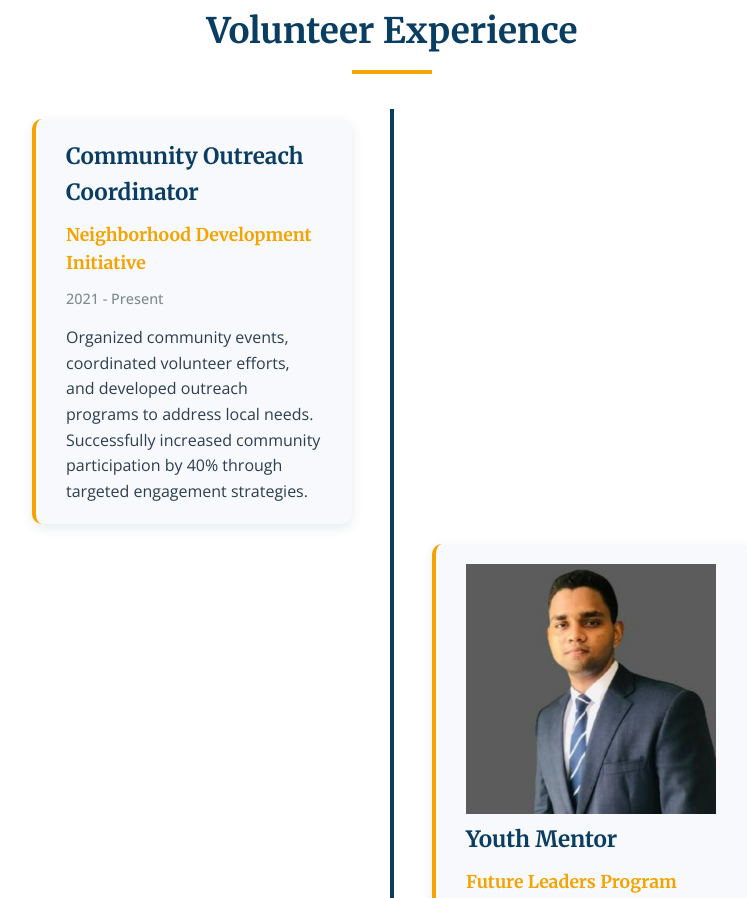
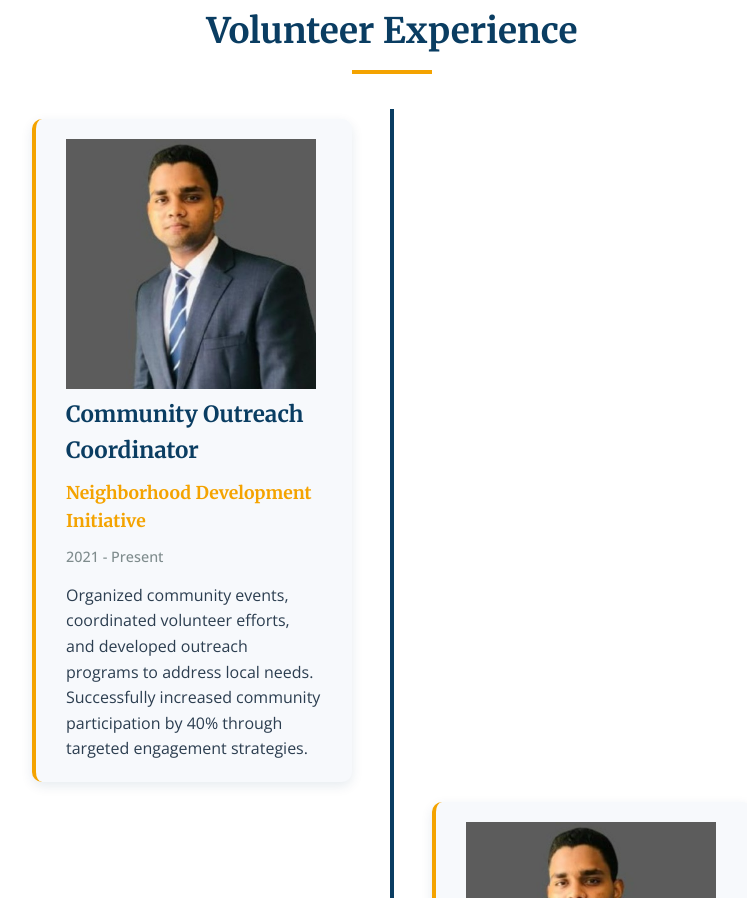
Before and after one commit to Delaksan-Sritharan/hisshan-portfolio, a plain HTML site: page index.html in a window 1280 px wide. Shown: the part 1902-2800 px from the top of the page, without its empty margins (248-995 px from the left). Drawn offline with nearby package versions, Linux system fonts and the light colour scheme.

Commit message:
feat: added a new picture card to all the experince card

```diff
--- a/index.html
+++ b/index.html
@@ -998,6 +998,7 @@
         <div class="timeline">
           <div class="timeline-item">
             <div class="timeline-content">
+              <img src="img/HIsshan.jpeg" class="pic-card" />
               <h3>Community Outreach Coordinator</h3>
               <h4>Neighborhood Development Initiative</h4>
               <span class="date">2021 - Present</span>
@@ -1025,6 +1026,7 @@
           </div>
           <div class="timeline-item">
             <div class="timeline-content">
+              <img src="img/HIsshan.jpeg" class="pic-card" />
               <h3>Event Coordinator</h3>
               <h4>Community Clean-Up Campaign</h4>
               <span class="date">2018 - 2019</span>
@@ -1038,6 +1040,7 @@
           </div>
           <div class="timeline-item">
             <div class="timeline-content">
+              <img src="img/HIsshan.jpeg" class="pic-card" />
               <h3>Fundraising Volunteer</h3>
               <h4>Local Charity Organization</h4>
               <span class="date">2017 - 2018</span>
```
